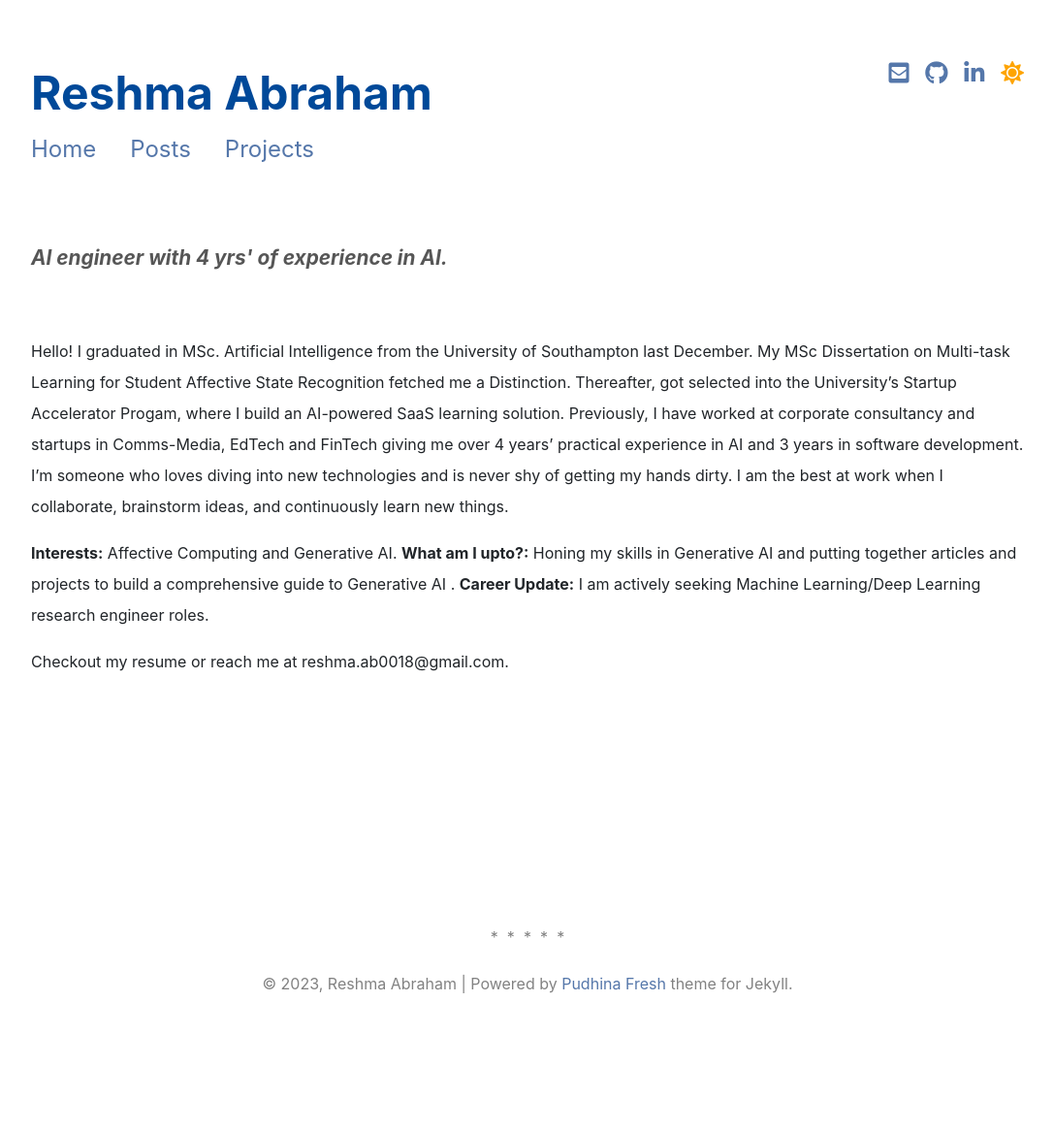
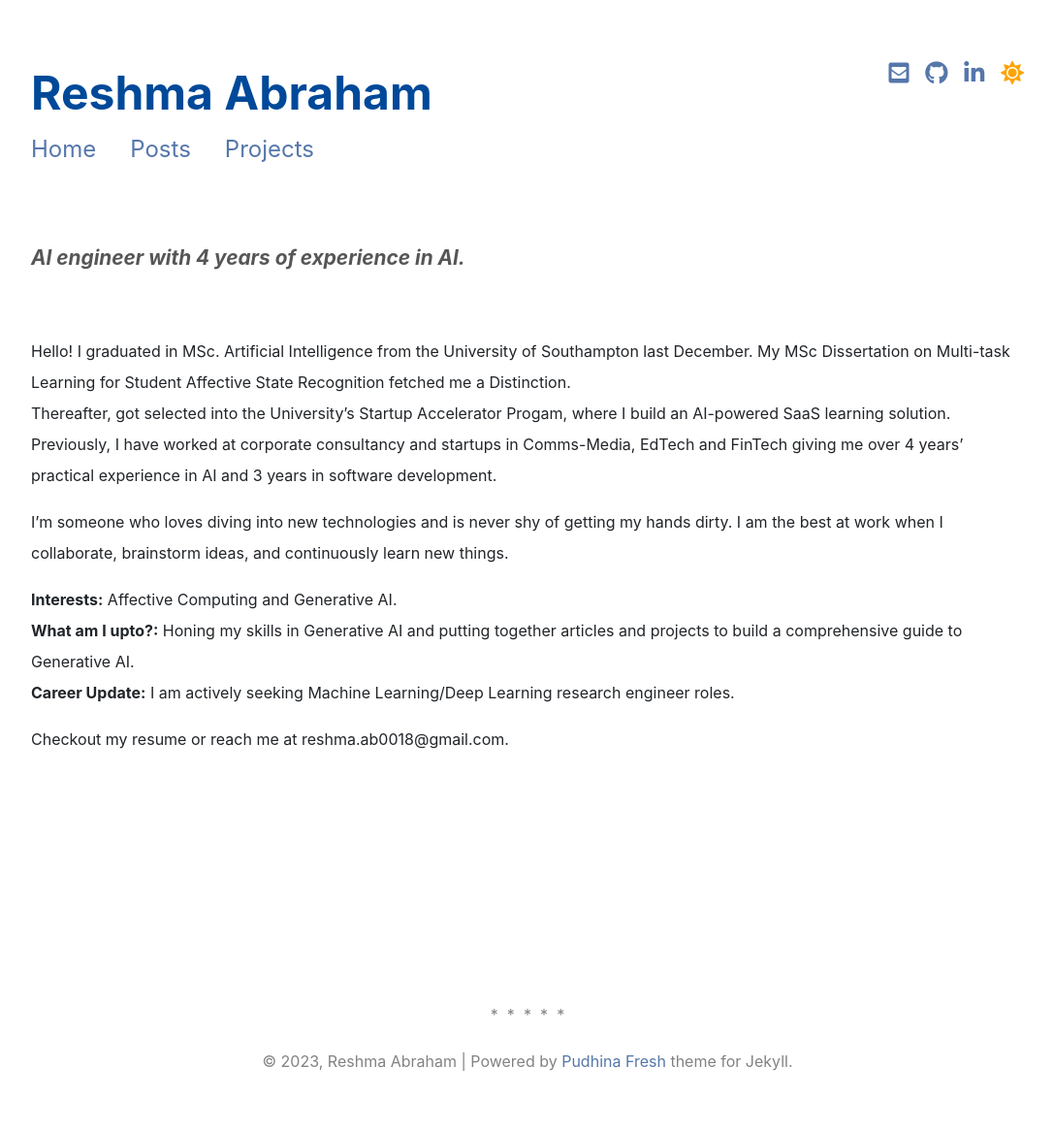
Before and after one commit to Resh-97/Pockets-Of-Reflection, a Jekyll site: the page built from index.md, in a window 1280 px wide. Shown: the whole page at 97% size, without its empty margins (96-1183 px from the left). Built offline with Jekyll 4.4.1, drawn with Linux system fonts in a browser that asks for light colours; nearby versions of some CDN libraries; a style sheet for code colours, icons or effects is not loaded; before the commit the page ends 1086 px from its top, so only the background shows below that.

Commit message:
Update index.md

```diff
--- a/index.md
+++ b/index.md
@@ -7,14 +7,17 @@ description: Personal websites.
 sitemap:
   priority: 1.0
 ---
-<p class="describe-text">AI engineer with 4 yrs' of experience in AI.</p>
+<p class="describe-text">AI engineer with 4 years of experience in AI.</p>
 <br>
 
-Hello! I graduated in MSc. Artificial Intelligence from the University of Southampton last December. My MSc Dissertation on Multi-task Learning for Student Affective State Recognition fetched me a Distinction. Thereafter, got selected into the University's Startup Accelerator Progam, where I build an AI-powered SaaS learning solution. Previously, I have worked at corporate consultancy and startups in Comms-Media, EdTech and FinTech giving me over 4 years’ practical experience in AI and 3 years in software development. I'm someone who loves diving into new technologies and is never shy of getting my hands dirty. I am the best at work when I collaborate, brainstorm ideas, and continuously learn new things.
+Hello! I graduated in MSc. Artificial Intelligence from the University of Southampton last December. My MSc Dissertation on Multi-task Learning for Student Affective State Recognition fetched me a Distinction. <br/>
+Thereafter, got selected into the University's Startup Accelerator Progam, where I build an AI-powered SaaS learning solution. Previously, I have worked at corporate consultancy and startups in Comms-Media, EdTech and FinTech giving me over 4 years’ practical experience in AI and 3 years in software development. <br/>
 
-**Interests:** Affective Computing and Generative AI.
-**What am I upto?:** Honing my skills in Generative AI and putting together articles and projects to build a comprehensive guide to Generative AI .
-**Career Update:** I am actively seeking Machine Learning/Deep Learning research engineer roles.
+I'm someone who loves diving into new technologies and is never shy of getting my hands dirty. I am the best at work when I collaborate, brainstorm ideas, and continuously learn new things.
+
+**Interests:** Affective Computing and Generative AI.<br/>
+**What am I upto?:** Honing my skills in Generative AI and putting together articles and projects to build a comprehensive guide to Generative AI. <br/>
+**Career Update:** I am actively seeking Machine Learning/Deep Learning research engineer roles. <br/>
 
 Checkout my resume or reach me at reshma.ab0018@gmail.com.
 <br>
```
